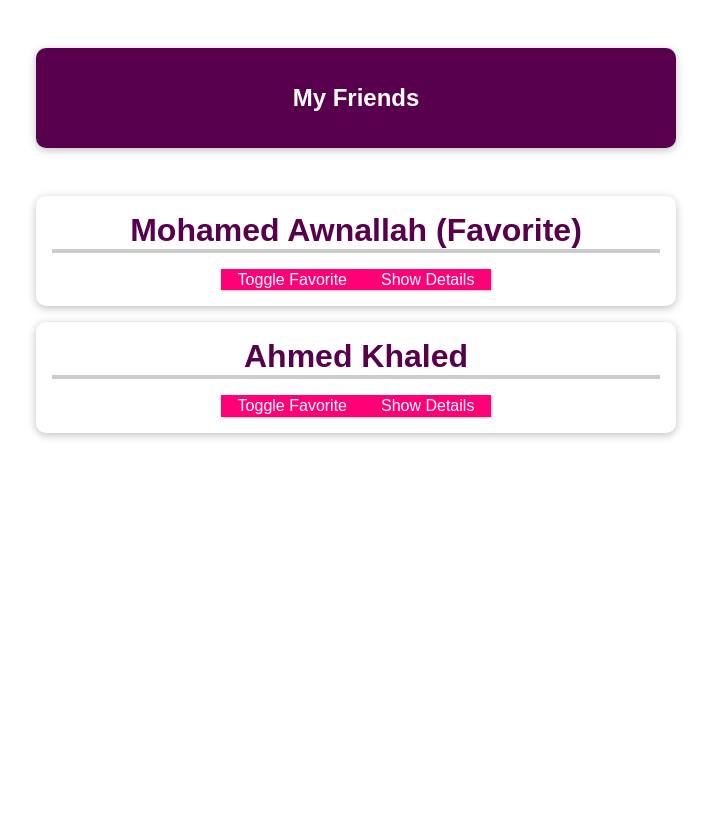
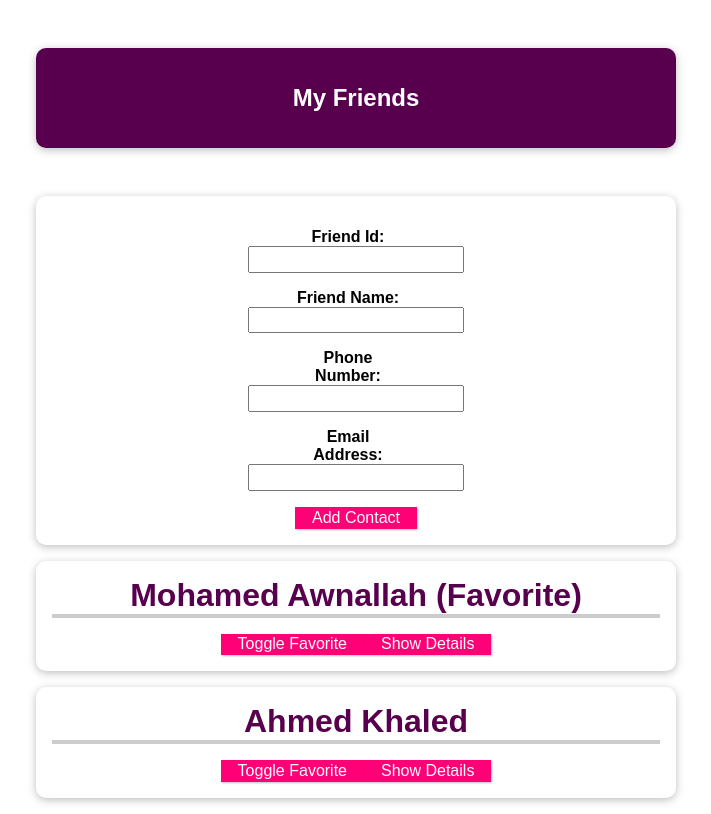
Before and after one commit to mhmdawnallah/Learning-Vuejs, a Vue app in the folder cmp-communication-01-starting-setup/: page / in a window 1280 px wide. Shown: the whole page, without its empty margins (284-995 px from the left). Built offline with nearby package versions, Linux system fonts and the light colour scheme.

Commit message:
Add New Friend form components and connect them together

```diff
--- a/cmp-communication-01-starting-setup/src/App.vue
+++ b/cmp-communication-01-starting-setup/src/App.vue
@@ -4,6 +4,9 @@
       <h1>My Friends</h1>
     </header>
     <ul>
+      <new-friend
+        @add-contact="addContact"
+      ></new-friend>
       <friend-contact
         v-for="friend in friends"
         :key="friend.id"
@@ -24,6 +27,16 @@ export default {
     toggleFavoriteFriend(friendId){
       const identifiedFriend = this.friends.find((friend) => friend.id === friendId);
       identifiedFriend.isFavorite = !identifiedFriend.isFavorite;
+    },
+    addContact(friendId, friendName, friendPhoneNumber, friendEmailAddress) {
+      const newFriendContact = {
+        id: friendId,
+        name: friendName,
+        phone: friendPhoneNumber,
+        email: friendEmailAddress,
+        isFavorite: false
+      };
+      this.friends.push(newFriendContact);
     }
   },
   data() {
@@ -75,7 +88,8 @@ header {
   padding: 0;
   list-style: none;
 }
-#app li {
+#app li,
+#app form {
   box-shadow: 0 2px 8px rgba(0, 0, 0, 0.26);
   margin: 1rem auto;
   border-radius: 10px;
@@ -105,4 +119,18 @@ header {
   border-color: #ec3169;
   box-shadow: 1px 1px 4px rgba(0, 0, 0, 0.26);
 }
+
+#app input {
+  font: inherit;
+  padding: 0.15rem;
+}
+#app label {
+  font-weight: bold;
+  margin-right: 1rem;
+  width: 7rem;
+  display: inline-block;
+}
+#app form div {
+  margin: 1rem 0;
+}
 </style>
--- a/cmp-communication-01-starting-setup/src/components/FriendContact.vue
+++ b/cmp-communication-01-starting-setup/src/components/FriendContact.vue
@@ -47,6 +47,9 @@ export default {
       default: false
     }
   },
+  emits: [
+    'toggle-favorite'
+  ],
   data() {
     return {
       detailsAreVisible: false
--- /dev/null
+++ b/cmp-communication-01-starting-setup/src/components/NewFriend.vue
@@ -0,0 +1,41 @@
+<template>
+<form @submit.prevent="submitData">
+    <div >
+        <label>Friend Id:</label><br>
+        <input type="text" v-model="friendId"><br>
+    </div>
+    <div>
+        <label>Friend Name:</label><br>
+        <input type="text"  v-model="friendName"><br>
+    </div>
+    <div>
+        <label>Phone Number:</label><br>
+        <input type="text"  v-model="phoneNumber"><br>
+    </div>
+    <div>
+        <label>Email Address:</label><br>
+        <input type="text" v-model="emailAddress"><br>
+    </div>
+    <button>Add Contact</button>
+</form>
+
+</template>
+
+<script>
+export default {
+    emits: ['add-contact'],
+    data() {
+        return {
+            friendId: '',
+            friendName: '',
+            phoneNumber: '',
+            emailAddress: ''
+        }
+    },
+    methods: {
+        submitData(){
+            this.$emit("add-contact",this.friendId, this.friendName, this.phoneNumber, this.emailAddress);
+        }
+    }
+}
+</script>
--- a/cmp-communication-01-starting-setup/src/main.js
+++ b/cmp-communication-01-starting-setup/src/main.js
@@ -2,9 +2,11 @@ import { createApp } from 'vue';
 
 import App from './App.vue';
 import FriendContact from './components/FriendContact.vue';
+import NewFriend from './components/NewFriend.vue';
 
 const app = createApp(App);
 
+app.component('new-friend', NewFriend);
 app.component('friend-contact', FriendContact);
 
 app.mount('#app');
```
